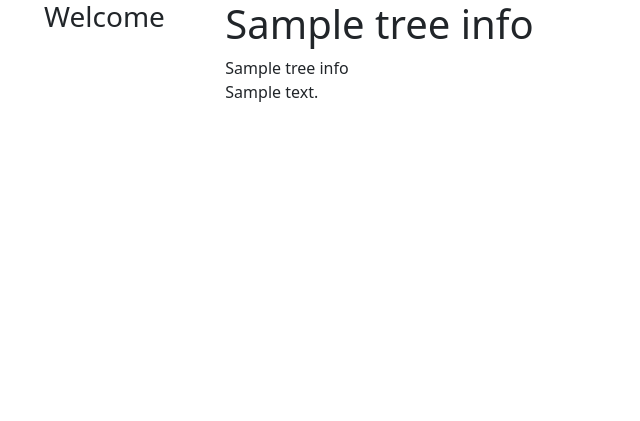
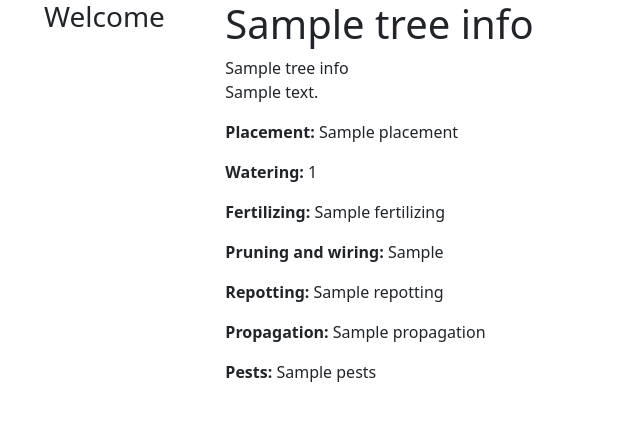
Before and after one commit to nlurkin/BonsaiBuddy, a Django app: template BonsaiBuddy_web/TreeInfo/templates/TreeInfo/detail.html in a window 1280 px wide. Shown: the top 421 px of the page, without its empty margins (0-640 px from the left). Run offline with Django 3.2, Linux system fonts and the light colour scheme; the template is opened without the code that fills it: most values are stand-ins (such as "Sample title", 1, 10 or a date in 2020).

Commit message:
Add new fields in Tree model
Add the fields
Add the display (if present)
Add the fields in the form

```diff
--- a/BonsaiBuddy_web/TreeInfo/templates/TreeInfo/detail.html
+++ b/BonsaiBuddy_web/TreeInfo/templates/TreeInfo/detail.html
@@ -4,6 +4,29 @@
     <h1>{{ tree_info.name }}</h1>
     {{ tree_info.latin_name}}
     <p>{{ tree_info.description}}</p>
+
+    {% if tree_info.placement|length > 0 %}
+    <p><strong>Placement: </strong>{{ tree_info.placement}}</p>
+    {% endif %}
+    {% if tree_info.watering|length > 0 %}
+    <p><strong>Watering: </strong>{{ tree_info.watering|length }}</p>
+    {% endif %}
+    {% if tree_info.fertilizing|length > 0 %}
+    <p><strong>Fertilizing: </strong>{{ tree_info.fertilizing }}</p>
+    {% endif %}
+    {% if tree_info.pruning_wiring|length > 0 %}
+    <p><strong>Pruning and wiring: </strong>{{ tree_info.pruning_wiring }}</p>
+    {% endif %}
+    {% if tree_info.repotting|length > 0 %}
+    <p><strong>Repotting: </strong>{{ tree_info.repotting }}</p>
+    {% endif %}
+    {% if tree_info.propagation|length > 0 %}
+    <p><strong>Propagation: </strong>{{ tree_info.propagation }}</p>
+    {% endif %}
+    {% if tree_info.pests|length > 0 %}
+    <p><strong>Pests: </strong>{{ tree_info.pests }}</p>
+    {% endif %}
+
     {% if 'TreeInfo.change_content' in perms %}
     <p><a href="{% url 'BonsaiAdmin:treeinfo_update' pk=tree_info.name %}">Update</a></p>
     {% endif %}
```
Also changed, not shown: BonsaiBuddy_web/BonsaiAdmin/forms.py (+12 -5 lines), BonsaiBuddy_web/TreeInfo/models.py (+7 -0 lines).
